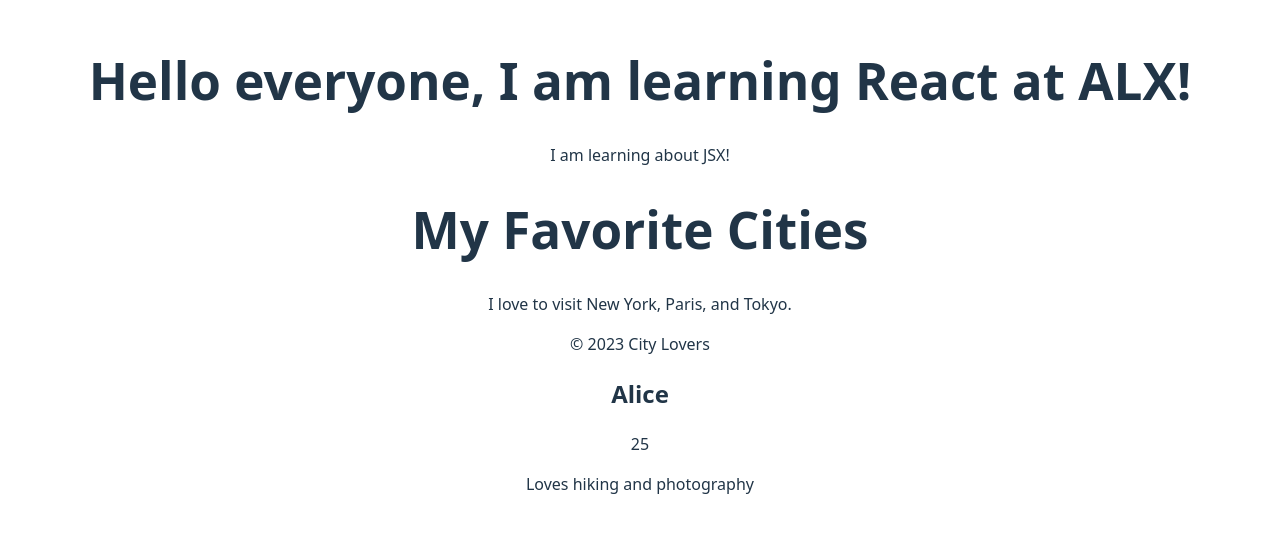
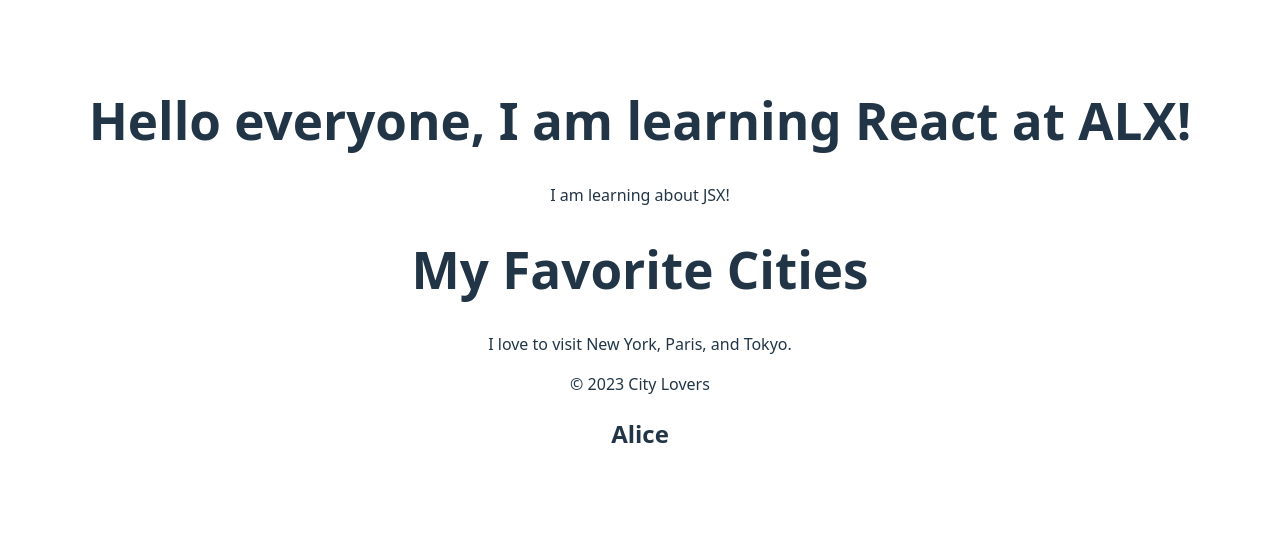
Before and after one commit to SHEMA-IRADUKUNDA-Daniel/alx-fe-reactjs, a React (Vite) app in the folder alx-react-app/: page / in a window 1280 px wide. Shown: the part 135-668 px from the top of the page. Built offline with nearby package versions, Linux system fonts and the light colour scheme.

Commit message:
renaming age and bio

```diff
--- a/alx-react-app/src/App.jsx
+++ b/alx-react-app/src/App.jsx
@@ -12,7 +12,7 @@ function App() {
       <Header />
       <MainContent />
       <Footer />
-      <UserProfile name="Alice" age="25" bio="Loves hiking and photography" />
+      <UserProfile name="Alice" Age="25" Bio="Loves hiking and photography" />
     </>
   );
 }
```
